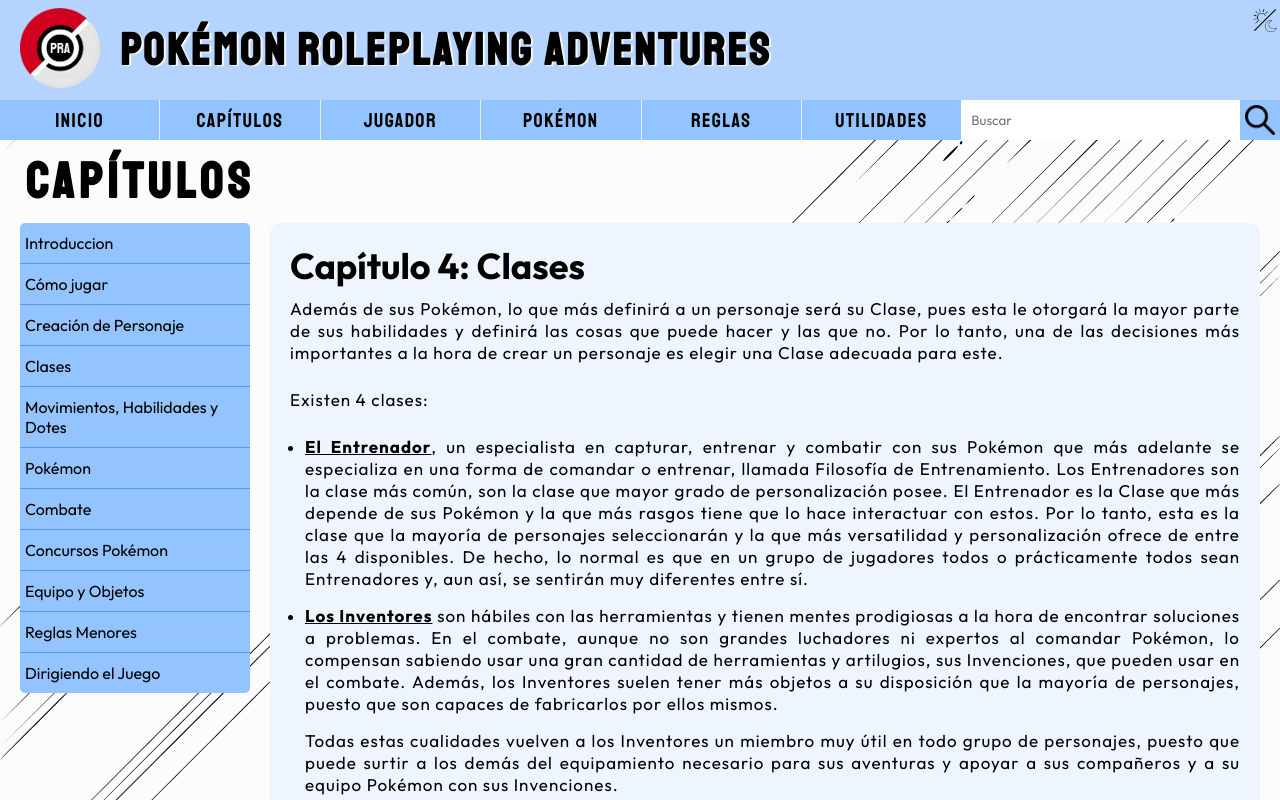
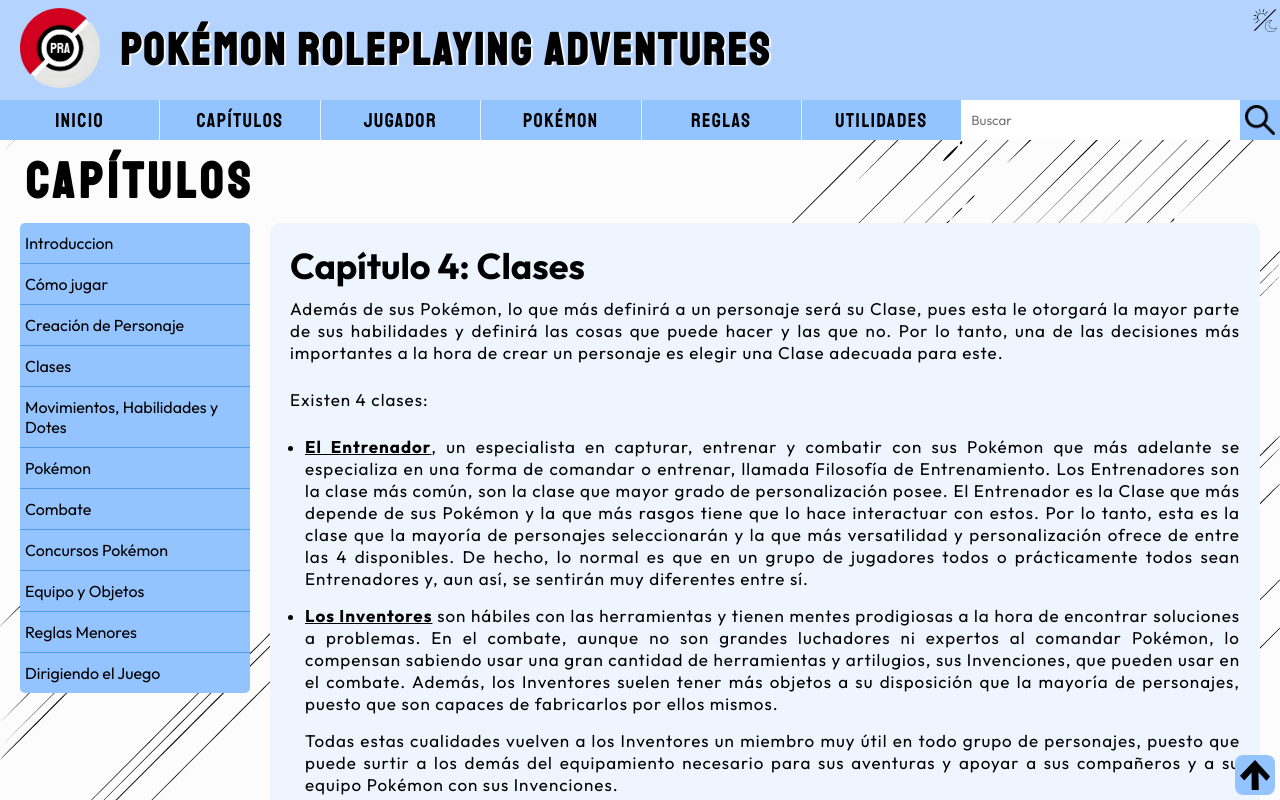
Before and after one commit to Mexero/PRA-VUE, a Vue app: page /capitulos/clases in a window 1280 px wide. Shown: the top 800 px of the page. Built offline with nearby package versions, Linux system fonts and the light colour scheme.

Commit message:
Clases estilos   v2

```diff
--- a/src/assets/base.css
+++ b/src/assets/base.css
@@ -10,6 +10,10 @@
   padding: 0;
   box-sizing: border-box;
   font-family: "Outfit", sans-serif;
+}
+
+html {
+    scroll-behavior: smooth;
 }
 
 body {
@@ -32,3 +36,23 @@
     font-size: 50px;
     padding: 10px 0 0px 2%;
 }
+
+#volverArriba {
+    width: 40px;
+    height: 40px;
+    background-color: var(--color-principal1);
+    border-radius: 8px;
+    margin-bottom: 10px;
+    position: sticky;
+    bottom: 5px;
+    left: 100%;
+    margin-right: 5px;
+    display: flex;
+    justify-content: center;
+}
+
+#volverArriba img {
+    margin-top: 5px;
+    width: 30px;
+    height: 30px;
+}
--- a/src/views/CapitulosView.vue
+++ b/src/views/CapitulosView.vue
@@ -19,7 +19,7 @@
 </script>
 
 <template>
-            <h1 class="mainTitulo" id="chapterStart">Capítulos</h1>
+    <h1 class="mainTitulo" id="chapterStart">Capítulos</h1>
 
 
     <nav id="CapMovil">
@@ -87,6 +87,10 @@
 
         </section>
     </main>
+
+    <div id="volverArriba">
+        <a href="#modoNoche"><img src="../assets/icons/arrowUpIcon.svg" alt=""></a>
+    </div>
 </template>
 
 <style>
--- a/src/views/ClasesView.vue
+++ b/src/views/ClasesView.vue
@@ -250,7 +250,7 @@
                     {{ rasgo.nombre }}
                 </summary>
                 <div class="detailsBlock">
-                    <p class="feature-origin">{{ rasgo.claseNombre }} {{ rasgo.nivel }}</p>
+                    <p class="feature-origin">{{ rasgo.claseNombre }} - Nivel {{ rasgo.nivel }}</p>
                     <div>
                         <p v-for="(parrafo, j) in Array.isArray(rasgo.descripcion) ? rasgo.descripcion : [rasgo.descripcion]"
                             :key="j" v-html="parrafo">
@@ -265,7 +265,7 @@
                                         <details class="featureSub" open>
                                             <summary>{{ rasgoSub.nombre }}</summary>
                                             <p class="feature-origin">{{
-                                                rasgoSub.nombreSubclase }} {{ rasgo.nivel
+                                                rasgoSub.nombreSubclase }} - Nivel {{ rasgo.nivel
                                                 }}</p>
                                             <!-- tiene más de 1 rasgo al nivel -->
                                             <template v-if="rasgoSub.tieneSubrasgos">
@@ -309,28 +309,17 @@
             </details>
         </div>
     </div>
-<div id="volverArriba">
-        <a href="#top">Arrow Up</a>
-        <!-- Añadir icono flecha arriba -->
+    <div id="volverArriba">
+        <a href="#modoNoche"><img src="../assets/icons/arrowUpIcon.svg" alt=""></a>
     </div>
 </template>
-
 <style>
-html {
-    scroll-behavior: smooth;
+html{
+    scroll-padding: 60px;
 }
 </style>
+
 <style scoped>
-#volverArriba {
-    width: 50px;
-    height: 50px;
-    background-color: var(--color-principal1);
-    border-radius: 5px;
-    position: fixed;
-    bottom: 5px;
-    right:  5px;
-}
-
 .container {
     display: flex;
     flex-direction: column;
@@ -340,18 +329,15 @@
     min-height: 100vh;
 }
 
-/*=========PARTE DE ARRIBA==========*/
+/*========= PARTE DE ARRIBA ==========*/
 
 .top-section {
     display: flex;
-    justify-content: space-between;
+    gap: 50px;
     margin: 30px 0;
-    background-color: var(--color-fondoTexto);
 }
 
-
-/*=========Subsección arriba (botones)==========*/
-/* Mejora visual y responsiva para el selector de clases y subclases */
+/*========= Menu Clases ==========*/
 .classes {
     width: 40%;
     display: flex;
@@ -368,33 +354,33 @@
 }
 
 .classes>div {
+    border-top: 1px solid var(--color-secundario);
+}
+
+.classes>div:first-child {
+    border: none;
+}
+
+.classes>div {
     margin: 0;
-    font-weight: 500;
     display: flex;
     flex-direction: column;
 }
 
+.class-active {
+    background-color: var(--color-tituloTabla);
+}
 
-.class-inactive:hover,
-.subclas-inactive:hover {
-    background-color: var(--color-secundario);
+.class-inactive {
+    background-color: var(--color-principal1);
+}
+
+.class-inactive:hover {
+    background-color: var(--color-tituloTabla);
     cursor: pointer;
 }
 
-.subclas-active:hover {
-    cursor: pointer;
-    background-color: var(--color-sombraTexto);
-
-}
-
-.class-active {
-    background-color: var(--color-principal1);
-    font-weight: bold;
-}
-
-.class-inactive {
-    background-color: var(--color-tituloTabla);
-}
+/*========= Menu Subclases ==========*/
 
 .subclasses {
     display: flex;
@@ -402,22 +388,31 @@
     padding: 10px;
     gap: 5px;
     background-color: var(--color-principal2);
-    border-bottom: 1px solid;
 }
 
 .subclasses>div {
-    padding: 10px;
+    padding: 5px 10px;
     border-radius: 5px;
     width: fit-content;
 }
 
-.subclas-active {
-    background-color: var(--color-principal1);
-    font-weight: bold;
-
+.subclas-active,
+.subclas-inactive {
+    background-color: var(--color-tabla2);
 }
 
-/*=========Subsección arriba (tabla)==========*/
+.subclas-active {
+    background-color: var(--color-tituloTabla);
+    font-weight: bold;
+}
+
+.subclas-active:hover,
+.subclas-inactive:hover {
+    background-color: var(--color-principal1);
+    cursor: pointer;
+}
+
+/*========= TABLA PRINCIPAL ==========*/
 .table-div {
     width: 80%;
     overflow-x: auto;
@@ -436,6 +431,10 @@
     text-align: center;
 }
 
+tr {
+    height: 30px;
+}
+
 th a,
 td a {
     text-decoration: underline dotted lightgray;
@@ -443,7 +442,7 @@
 
 th {
     background-color: var(--color-tituloTabla);
-    height: 60px;
+    height: 50px;
 }
 
 tbody tr:nth-child(even) {
@@ -458,7 +457,7 @@
     text-align: left;
 }
 
-/*=========PARTE DE ABAJO==========*/
+/* ========= PARTE DE ABAJO ==========*/
 .bottom-section {
     background-color: var(--color-fondoTexto);
     border-radius: 5px;
@@ -526,8 +525,29 @@
     font-size: 20px;
     font-weight: bold;
     color: var(--color-principal2);
+}
 
+/* ===== Flecha subir arriba  ===== */
+#volverArriba {
+    width: 40px;
+    height: 40px;
+    background-color: var(--color-principal1);
+    border-radius: 8px;
+    margin-bottom: 10px;
+    position: sticky;
+    bottom: 5px;
+    left: 100%;
+    margin-right: 5px;
+    display: flex;
+    justify-content: center;
 }
+
+#volverArriba img {
+    margin-top: 5px;
+    width: 30px;
+    height: 30px;
+}
+
 
 /*
 @media (max-width:1100px) {
--- a/src/views/HomeView.vue
+++ b/src/views/HomeView.vue
@@ -391,7 +391,7 @@
 .descargaPDF {
     width: 30%;
     min-width: 280px;
-    max-height: fit-content;
+    min-height: fit-content;
     padding: 20px;
     border-radius: 15px;
     display: flex;
```
Also changed, not shown: src/assets/icons/arrowUpIcon.svg (added).
